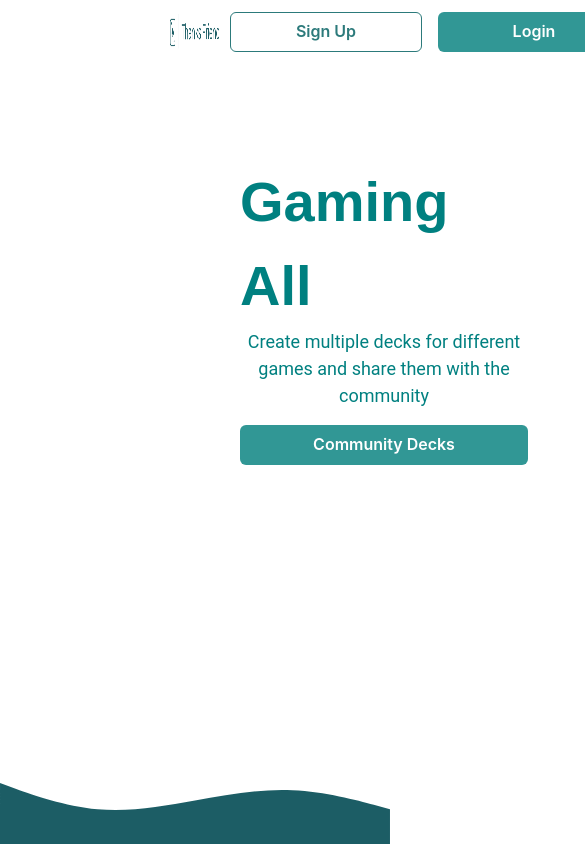
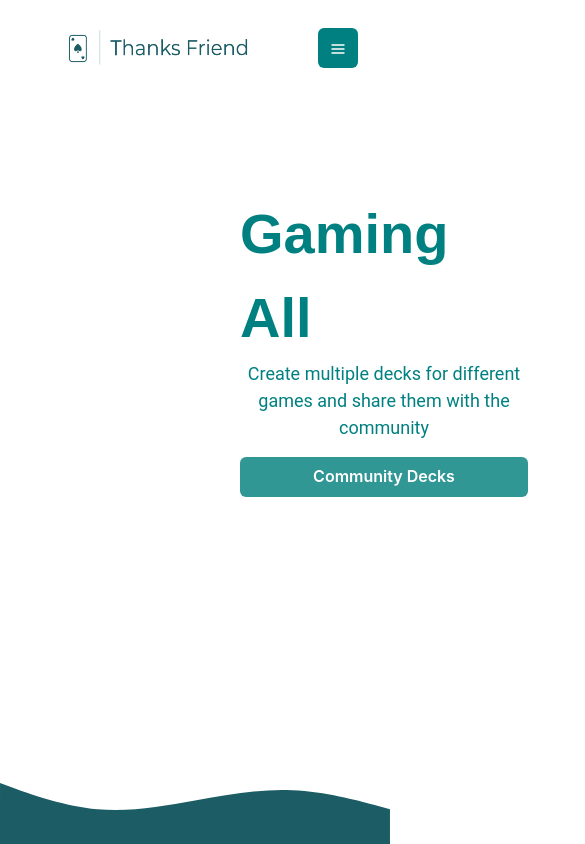
Before and after one commit to ummatias/thanks_friend_front, a Next.js app: page / in a window 390 px wide. Shown: the top 844 px of the page, 585 px wide, since content can reach past the window. Built offline with nearby package versions, Linux system fonts and the light colour scheme; no server answers.

Commit message:
feat: responsive design

```diff
--- a/components/navbar/navbar.tsx
+++ b/components/navbar/navbar.tsx
@@ -1,25 +1,24 @@
-import { Button } from "@chakra-ui/react";
-import Link from "next/link";
+import { CloseIcon, HamburgerIcon } from "@chakra-ui/icons";
+import {
+  Box,
+  Button,
+  Flex,
+  HStack,
+  IconButton,
+  Link,
+  Stack,
+  useDisclosure,
+} from "@chakra-ui/react";
 import { useContext } from "react";
 import { AuthContext } from "../../contexts/AuthContext";
-import { Logo, NavbarButtons, NavbarContainer } from "./styles";
+import { Logo } from "./styles";
 
 const Navbar = () => {
   const { user, signOut } = useContext(AuthContext);
+  const { isOpen, onOpen, onClose } = useDisclosure();
 
-  return (
-    <NavbarContainer>
-      {user ? (
-        <Link href={"/decks"}>
-          <Logo src={"/logo_2.png"} />
-        </Link>
-      ) : (
-        <Link href={"/"}>
-          <Logo src={"/logo_2.png"} />
-        </Link>
-      )}
-
-      <NavbarButtons>
+  const NavLinks = () => (
+    <>
       {user ? (
         <>
           <Link href={"/community"}>
@@ -57,8 +56,49 @@ const Navbar = () => {
           </Link>
         </>
       )}
-      </NavbarButtons>
-    </NavbarContainer>
+    </>
+  );
+
+  return (
+    <>
+      <Box bg={"white.500"} px={4} color={"black"} w="100%" padding={4}>
+        <Flex h={16} alignItems={"center"} justifyContent={"space-between"}>
+          <HStack
+            spacing={8}
+            alignItems={"center"}
+            justifyContent={"space-between"}
+            width="100%"
+            paddingX={4}
+          >
+            <Link href={"/"}>
+              <Logo src={"/logo_2.png"} />
+            </Link>
+
+            <IconButton
+              size={"md"}
+              icon={isOpen ? <CloseIcon /> : <HamburgerIcon />}
+              aria-label={"Open Menu"}
+              display={{ md: "none" }}
+              onClick={isOpen ? onClose : onOpen}
+              bg="teal"
+              color="white"
+            />
+          </HStack>
+
+          <HStack as={"nav"} spacing={4} display={{ base: "none", md: "flex" }}>
+            <NavLinks />
+          </HStack>
+        </Flex>
+
+        {isOpen ? (
+          <Box pb={4} display={{ md: "none" }}>
+            <Stack as={"nav"} spacing={4}>
+              <NavLinks />
+            </Stack>
+          </Box>
+        ) : null}
+      </Box>
+    </>
   );
 };
 
--- a/components/navbar/styles.ts
+++ b/components/navbar/styles.ts
@@ -1,23 +1,4 @@
 import styled from "styled-components";
-
-export const NavbarContainer = styled.nav`
-  display: flex;
-  flex-direction: row;
-  align-items: center;
-  justify-content: space-between;
-  padding: 1rem 10rem;
-  height: 4rem;
-  background-color: #fff;
-`;
-
-export const NavbarButtons = styled.div`
-  display: flex;
-  flex-direction: row;
-  align-items: center;
-  justify-content: flex-end;
-  gap: 1rem;
-  width: 25rem;
-`;
 
 export const Logo = styled.img`
   width: 17rem;
```
Also changed, not shown: pages/community/index.tsx (+12 -10 lines), pages/decks/[id].tsx (+13 -9 lines), pages/decks/index.tsx (+13 -9 lines), 1 other file (tests, documents, lock files or other folders). Lines whose indentation alone changed are shown as unchanged.
